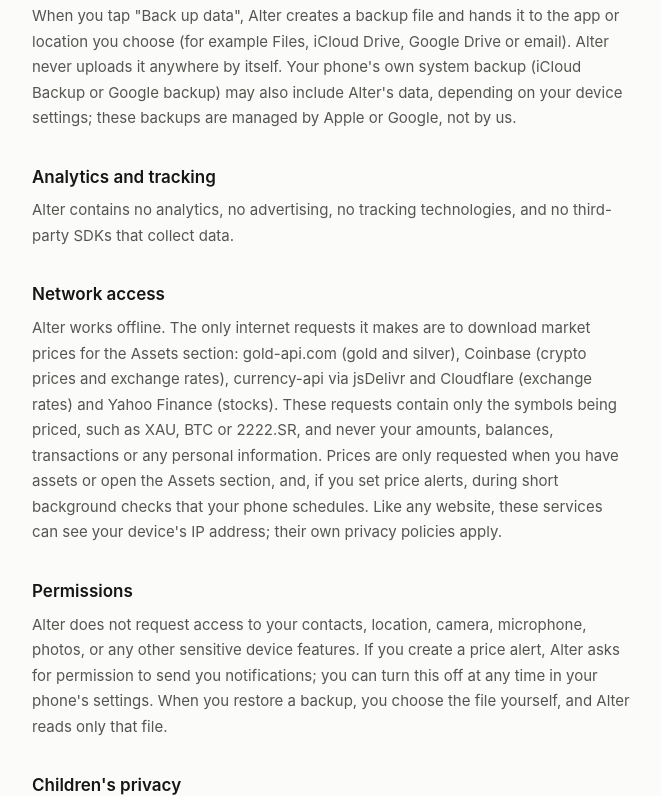
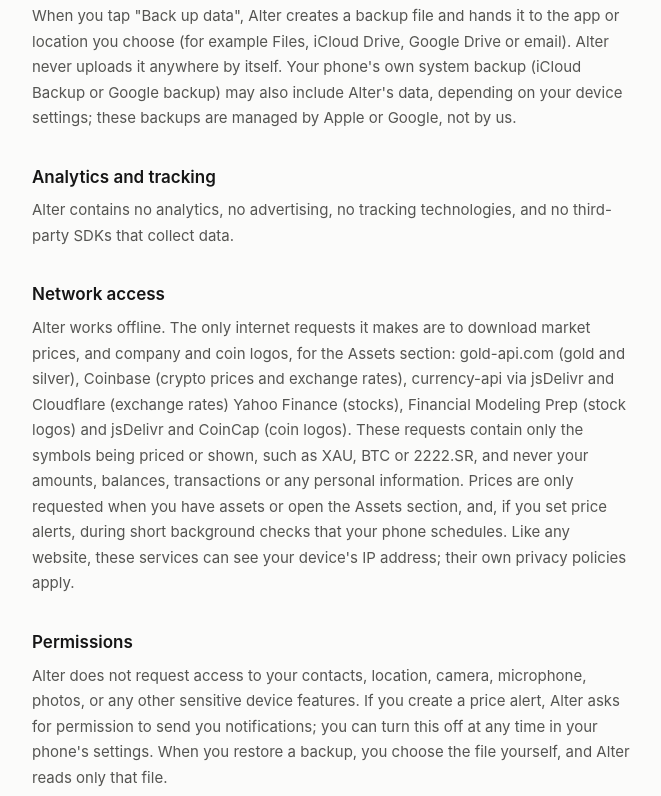
Before and after one commit to SultanHabibx/alter, a plain HTML site: page privacy.html in a window 1280 px wide. Shown: the part 551-1347 px from the top of the page, without its empty margins (308-969 px from the left). Drawn offline with Linux system fonts and the light colour scheme.

Commit message:
Add files via upload

```diff
--- a/privacy.html
+++ b/privacy.html
@@ -32,7 +32,7 @@
   <p>Alter contains no analytics, no advertising, no tracking technologies, and no third-party SDKs that collect data.</p>
 
   <h2>Network access</h2>
-  <p>Alter works offline. The only internet requests it makes are to download market prices for the Assets section: gold-api.com (gold and silver), Coinbase (crypto prices and exchange rates), currency-api via jsDelivr and Cloudflare (exchange rates) and Yahoo Finance (stocks). These requests contain only the symbols being priced, such as XAU, BTC or 2222.SR, and never your amounts, balances, transactions or any personal information. Prices are only requested when you have assets or open the Assets section, and, if you set price alerts, during short background checks that your phone schedules. Like any website, these services can see your device's IP address; their own privacy policies apply.</p>
+  <p>Alter works offline. The only internet requests it makes are to download market prices, and company and coin logos, for the Assets section: gold-api.com (gold and silver), Coinbase (crypto prices and exchange rates), currency-api via jsDelivr and Cloudflare (exchange rates) Yahoo Finance (stocks), Financial Modeling Prep (stock logos) and jsDelivr and CoinCap (coin logos). These requests contain only the symbols being priced or shown, such as XAU, BTC or 2222.SR, and never your amounts, balances, transactions or any personal information. Prices are only requested when you have assets or open the Assets section, and, if you set price alerts, during short background checks that your phone schedules. Like any website, these services can see your device's IP address; their own privacy policies apply.</p>
 
   <h2>Permissions</h2>
   <p>Alter does not request access to your contacts, location, camera, microphone, photos, or any other sensitive device features. If you create a price alert, Alter asks for permission to send you notifications; you can turn this off at any time in your phone's settings. When you restore a backup, you choose the file yourself, and Alter reads only that file.</p>
```
